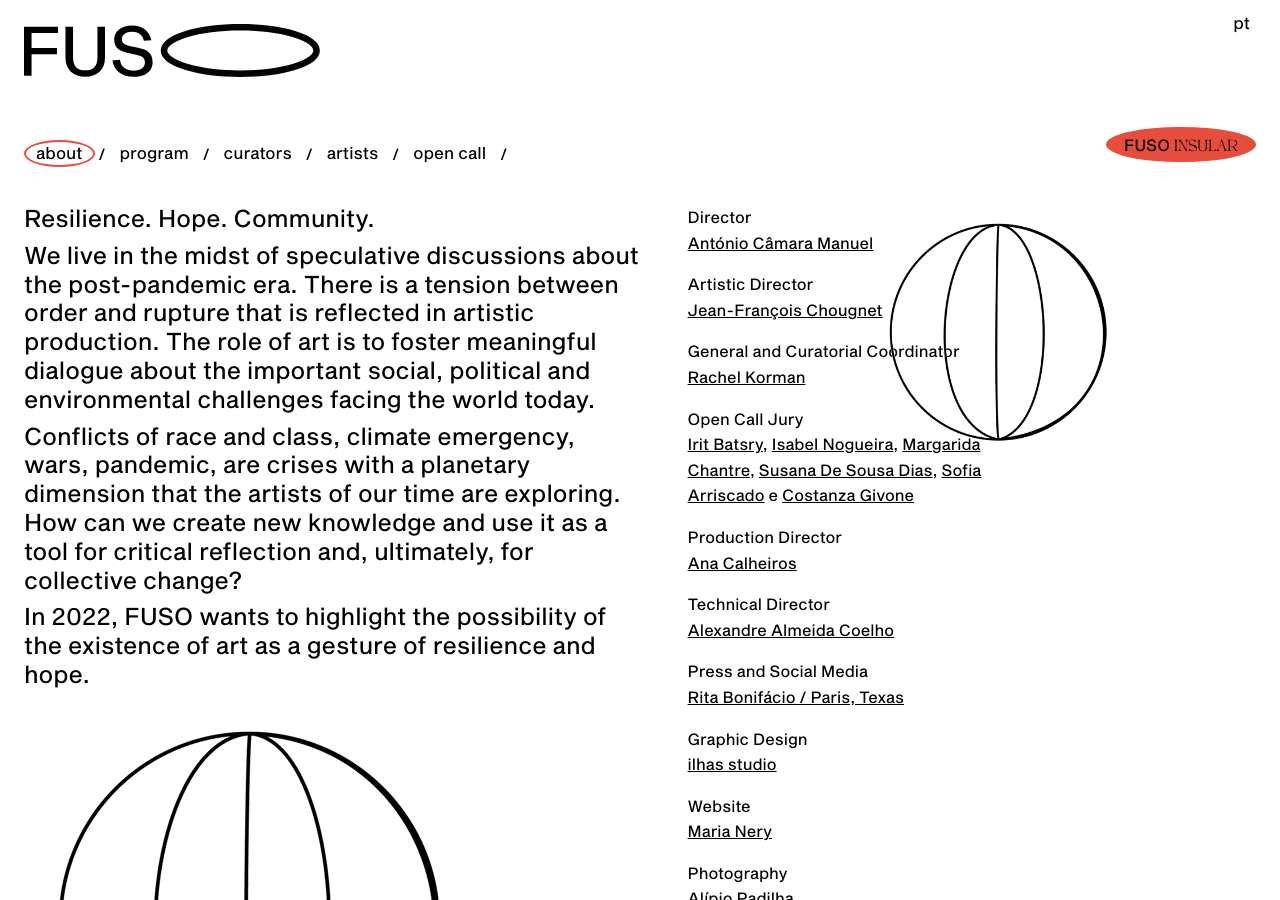
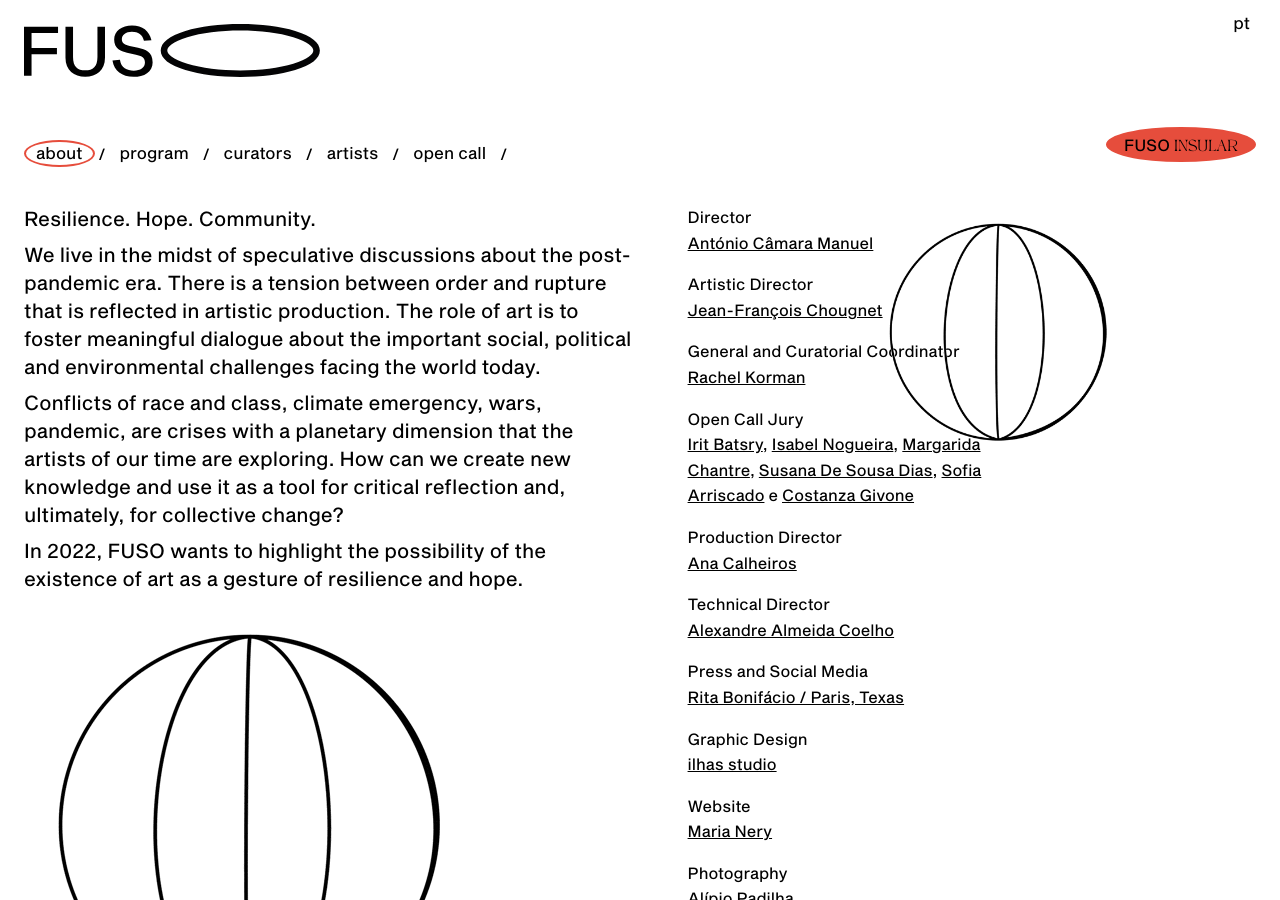
Before and after one commit to mnvnery/fusov2, a Jekyll site: the page built from fuso-eng/about.html, in a window 1280 px wide and 900 px high. Built offline with Jekyll 4.4.1, drawn with Linux system fonts in a browser that asks for light colours.

Commit message:
Update from Forestry.io rachel korman updated _data/sobre-fuso.yml

```diff
--- a/_data/sobre-fuso.yml
+++ b/_data/sobre-fuso.yml
@@ -1,13 +1,13 @@
 ---
-informacao: '<h4>Resiliência. Esperança. Comunidade.<br><br>Vivemos no meio de discussões
+informacao: '<h5>Resiliência. Esperança. Comunidade.<br><br>Vivemos no meio de discussões
   especulativas sobre a era pós-pandemia. Há uma tensão entre ordem e rutura que se
-  reflete na produção artística.</h4><h4>O papel da arte é promover um diálogo significativo
+  reflete na produção artística.</h5><h5>O papel da arte é promover um diálogo significativo
   sobre os importantes desafios sociais, políticos e ambientais que o mundo enfrenta
   nos dias de hoje. Conflitos de raça e classe, emergência climática, guerras, pandemia,
-  são crises com uma dimensão planetária que os artistas do nosso tempo estão a explorar.</h4><h4>Como
+  são crises com uma dimensão planetária que os artistas do nosso tempo estão a explorar.</h5><h5>Como
   podemos criar novos conhecimentos e aproveitá-los como ferramenta de reflexão crítica
-  e, em última análise, de mudança coletiva?</h4><h4>Em 2022, o FUSO quer realçar
-  a possibilidade de existência da arte como um gesto de resiliência e esperança.</h4><p><img
+  e, em última análise, de mudança coletiva?</h5><h5>Em 2022, o FUSO quer realçar
+  a possibilidade de existência da arte como um gesto de resiliência e esperança.</h5><p><img
   src="/assets/img/esfera_preta_3.gif" alt="Esfera"></p><p><strong>SOBRE O FUSO</strong></p><p>Criado
   em 2009, o FUSO é o único festival português de videoarte, de produção nacional
   e internacional, com uma programação regular anual em Lisboa e nos Açores (FUSO
@@ -52,16 +52,16 @@
   o enriquecimento do conhecimento e divulgação da arte vídeo no panorama português,
   o FUSO contribui de forma significativa para a dinâmica da arte contemporânea nacional.</p>'
 ficha_tecnica: ''
-informacao_eng: '<h4>Resilience. Hope. Community.</h4><h4>We live in the midst of
+informacao_eng: '<h5>Resilience. Hope. Community.</h5><h5>We live in the midst of
   speculative discussions about the post-pandemic era. There is a tension between
   order and rupture that is reflected in artistic production. The role of art is to
   foster meaningful dialogue about the important social, political and environmental
-  challenges facing the world today.</h4><h4>Conflicts of race and class, climate
+  challenges facing the world today.</h5><h5>Conflicts of race and class, climate
   emergency, wars, pandemic, are crises with a planetary dimension that the artists
   of our time are exploring. How can we create new knowledge and use it as a tool
-  for critical reflection and, ultimately, for collective change?</h4><h4>In 2022,
+  for critical reflection and, ultimately, for collective change?</h5><h5>In 2022,
   FUSO wants to highlight the possibility of the existence of art as a gesture of
-  resilience and hope.</h4><h3><img src="/assets/img/esfera_preta_3.gif" alt="Esfera"></h3><p><strong>ABOUT
+  resilience and hope.</h5><h5><img src="/assets/img/esfera_preta_3.gif" alt="Esfera"></h5><p><strong>ABOUT
   FUSO</strong></p><p>Created in 2009, FUSO is the only Portuguese video art festival
   with an annual program of national and international production that takes place
   in Lisbon and the Azores (FUSO Insular). The program is as eclectic as the languages
```
